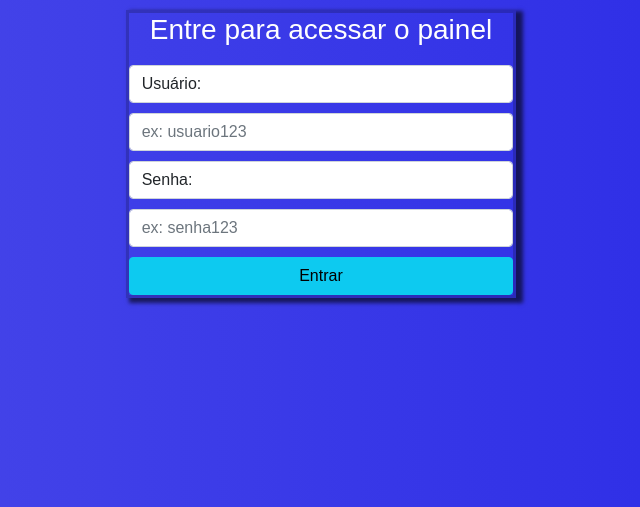
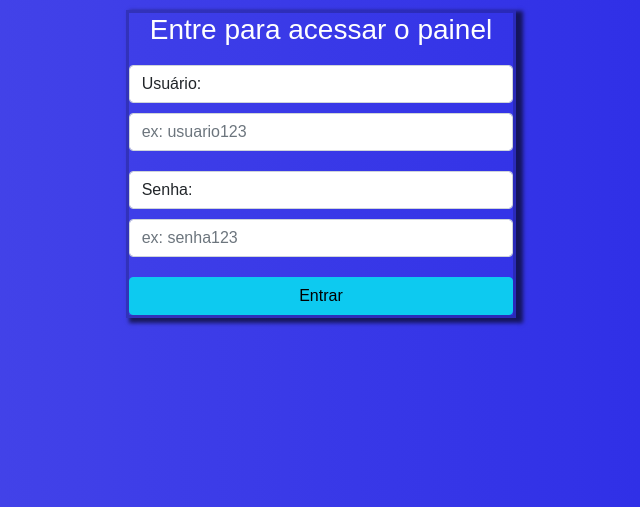
Before and after one commit to Douglas-Correia/Facul-C-Cpp, a PHP site: page /login.php in a window 1280 px wide. Shown: the top 507 px of the page, without its empty margins (319-959 px from the left). Run offline with PHP 8.4, Linux system fonts and the light colour scheme.

Commit message:
Update login.php

```diff
--- a/CódigosAula/ProvaDiscursivaProgrWeb/login.php
+++ b/CódigosAula/ProvaDiscursivaProgrWeb/login.php
@@ -18,8 +18,11 @@
                 <h3>Entre para acessar o painel</h3>
                 <label for="usuario" class="form-control">Usuário:</label>
                 <input type="text" name="usuario" required placeholder="ex: usuario123" class="form-control">
+                <label class="verifi-usuario"></label>
+
                 <label for="senha" class="form-control">Senha:</label>
                 <input type="password" name="senha" required placeholder="ex: senha123" class="form-control">
+                <label class="verifi-senha"></label>
 
                 <button type="submit" class="btn btn-info" name="entrar">Entrar</button>
             </form>
```
